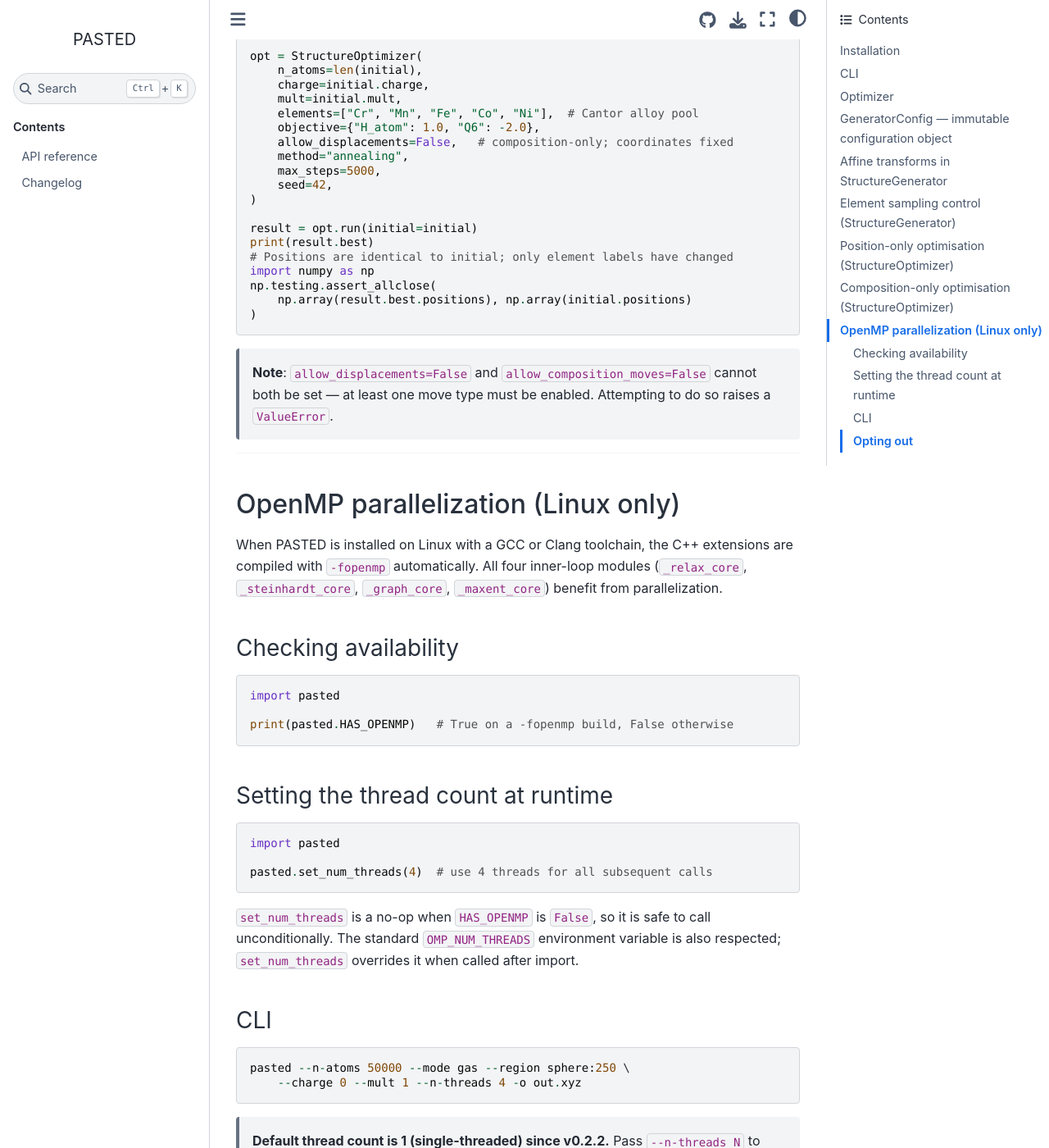
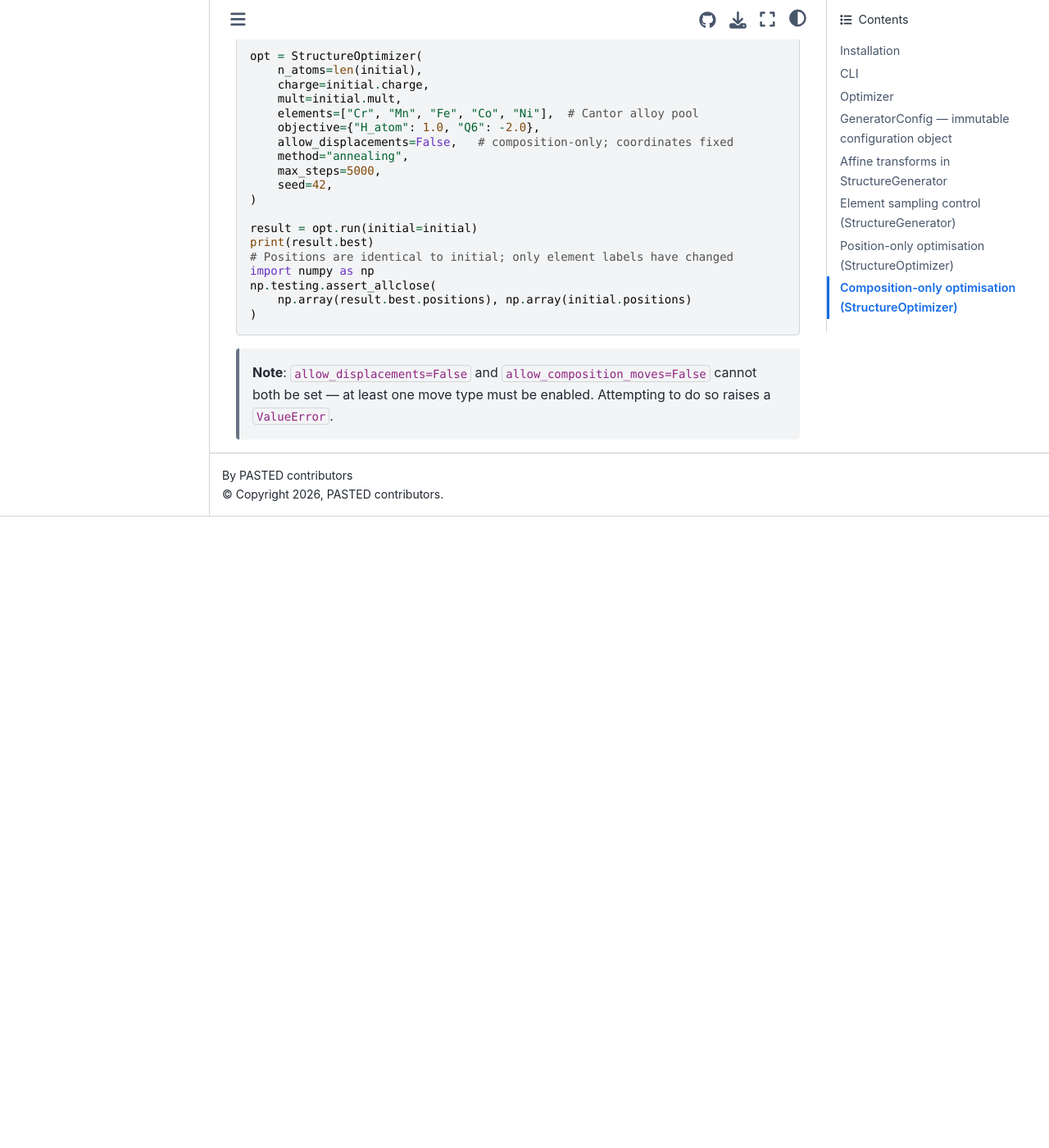
Before and after one commit to ss0832/PASTED, a Sphinx documentation site: the page built from docs/quickstart.md, in a window 1280 px wide and 1400 px high, scrolled down 13982 px. Shown: the whole window at 82% size. Built offline with Sphinx 7.4.7 and the Sphinx Book theme 1.1.4, drawn with Linux system fonts in a browser that asks for light colours; after the commit the page ends 14612 px from its top, so only the background shows below that; some of the changed text lies outside the part shown.

Commit message:
Add files via upload

````diff
--- a/docs/quickstart.md
+++ b/docs/quickstart.md
@@ -665,53 +665,3 @@ np.testing.assert_allclose(
 > **Note**: `allow_displacements=False` and `allow_composition_moves=False`
 > cannot both be set — at least one move type must be enabled.  Attempting
 > to do so raises a `ValueError`.
-
----
-
-## OpenMP parallelization (Linux only)
-
-When PASTED is installed on Linux with a GCC or Clang toolchain, the C++
-extensions are compiled with `-fopenmp` automatically.  All four inner-loop
-modules (`_relax_core`, `_steinhardt_core`, `_graph_core`, `_maxent_core`)
-benefit from parallelization.
-
-### Checking availability
-
-```python
-import pasted
-
-print(pasted.HAS_OPENMP)   # True on a -fopenmp build, False otherwise
-```
-
-### Setting the thread count at runtime
-
-```python
-import pasted
-
-pasted.set_num_threads(4)  # use 4 threads for all subsequent calls
-```
-
-`set_num_threads` is a no-op when `HAS_OPENMP` is `False`, so it is safe to
-call unconditionally.  The standard `OMP_NUM_THREADS` environment variable is
-also respected; `set_num_threads` overrides it when called after import.
-
-### CLI
-
-```
-pasted --n-atoms 50000 --mode gas --region sphere:250 \
-    --charge 0 --mult 1 --n-threads 4 -o out.xyz
-```
-
-> **Default thread count is 1 (single-threaded) since v0.2.2.**  Pass `--n-threads N` to enable OpenMP parallelism.  On machines with ≤ 2 cores the default of 1 avoids thread-spawn overhead exceeding the parallelism gain.
-
-### Opting out
-
-To build without OpenMP (e.g. for reproducibility testing):
-
-```
-PASTED_DISABLE_OPENMP=1 pip install -e .
-```
-
-> **Platform note**: OpenMP is supported on Linux only.  On macOS and Windows
-> the extensions build without `-fopenmp` regardless of toolchain, and
-> `HAS_OPENMP` will be `False`.
````
Also changed, not shown: docs/architecture.md (+9 -60 lines), docs/cli.md (+0 -1 lines).
